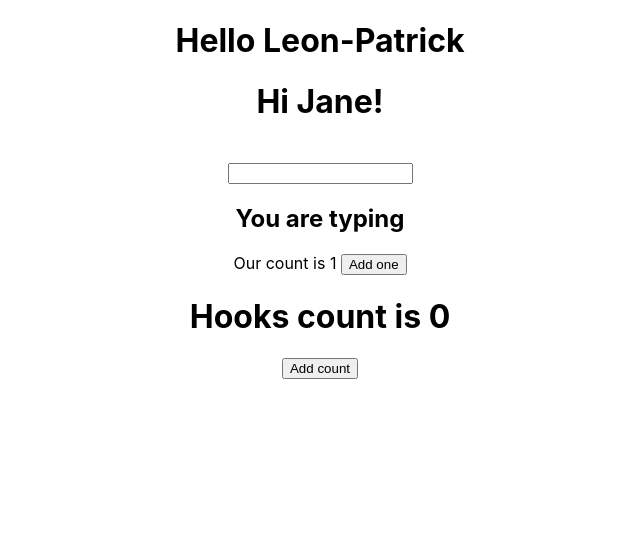
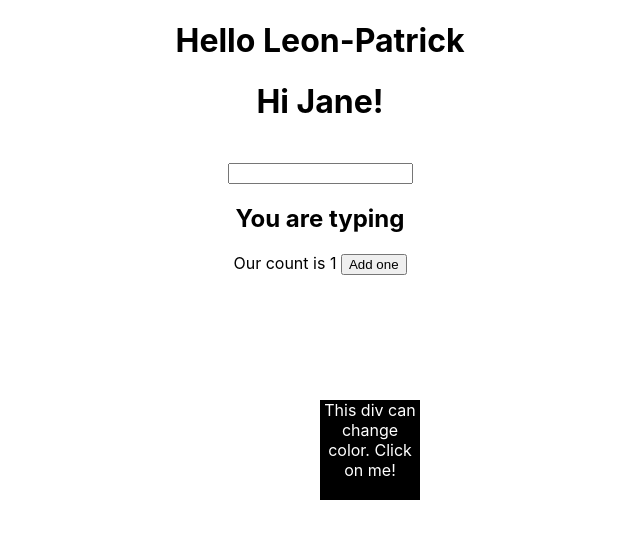
Before and after one commit to Georjane/janereact-project, a React (Create React App) app: page / in a window 1280 px wide. Shown: the top 538 px of the page, without its empty margins (320-960 px from the left). Built offline with nearby package versions, Linux system fonts and the light colour scheme.

Commit message:
Used useEffect hook to define function

```diff
--- a/src/Hooks.js
+++ b/src/Hooks.js
@@ -1,18 +1,59 @@
-import React, { useState } from 'react';
+import React, { useState, useEffect } from 'react';
 
 const Hooks = () => {
-  const [count, setCount] = useState(0);
+  const [color, setColor] = useState('black');
+
+  useEffect(() => {
+    const changeColorOnClick = () => {
+      if (color === 'black') {
+        setColor('red');
+      } else {
+        setColor('black');
+      }
+    };
+
+    document.addEventListener('click', changeColorOnClick);
+
+    return () => {
+      document.removeEventListener('click', changeColorOnClick);
+    };
+  }, [color]);
+
   return (
     <div>
-      <h1>
-        Hooks count is
-        {' '}
-        {count}
-      </h1>
-      <button type="button" onClick={() => { setCount(count + 1); }}>Add count</button>
+      <div
+        id="myDiv"
+        style={{
+          color: 'white',
+          width: '100px',
+          height: '100px',
+          position: 'absolute',
+          left: '50%',
+          top: '50%',
+          backgroundColor: color,
+        }}
+      >
+        This div can change color. Click on me!
+      </div>
     </div>
   );
 };
+
+// import React, { useState } from 'react';
+
+// const Hooks = () => {
+//   const [count, setCount] = useState(0);
+//   return (
+//     <div>
+//       <h1>
+//         Hooks count is
+//         {' '}
+//         {count}
+//       </h1>
+//       <button type="button" onClick={() => { setCount(count + 1); }}>Add count</button>
+//     </div>
+//   );
+// };
 
 // class Hooks extends React.Component {
 //   constructor(props) {
```
